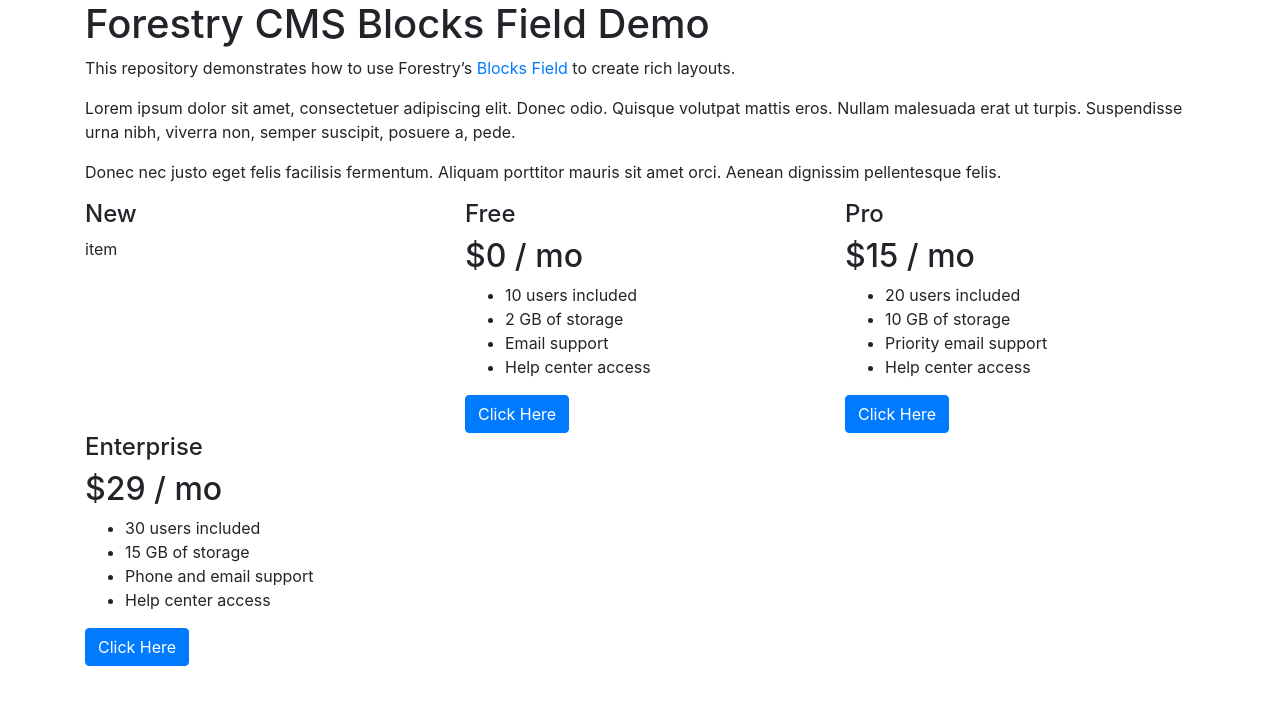
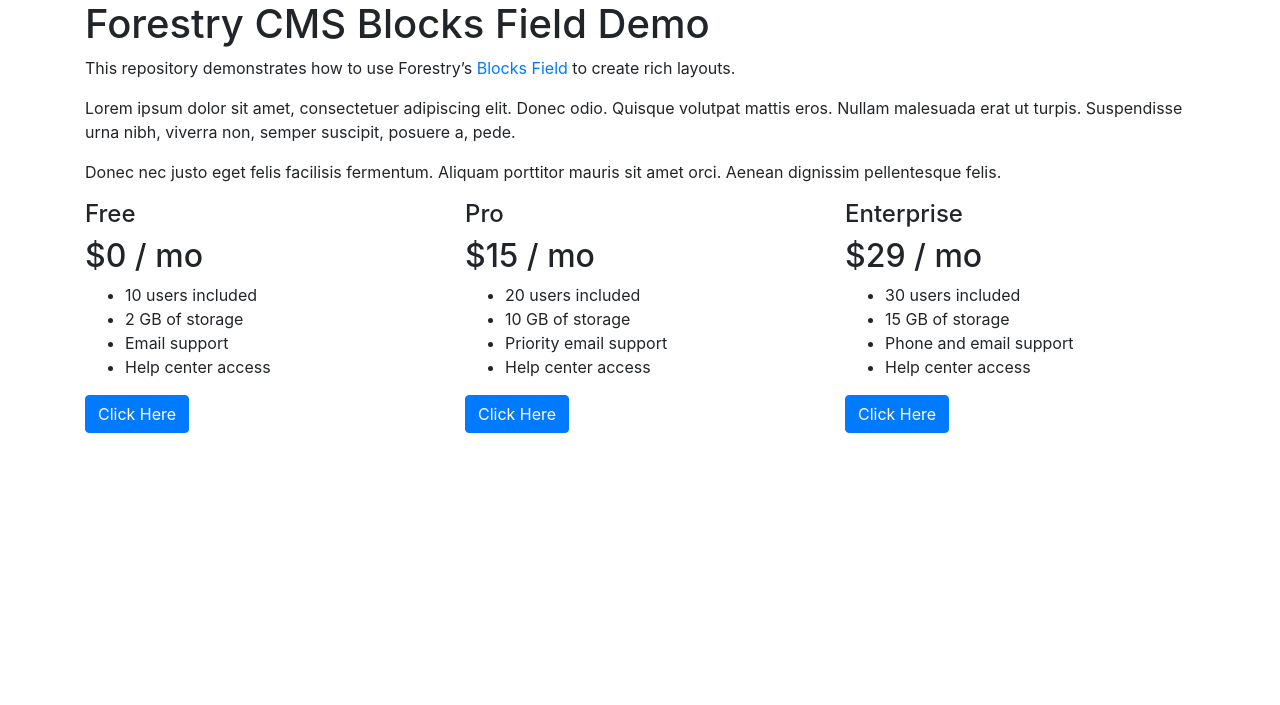
Before and after one commit to stevepolitodesign/forestry-cms-blocks-field-demo, a Jekyll site: the page built from index.md, in a window 1280 px wide. Shown: the top 705 px of the page. Built offline with Jekyll 4.4.1, drawn with Linux system fonts in a browser that asks for light colours.

Commit message:
Update from Forestry.io Steve Polito Design updated index.md

```diff
--- a/index.md
+++ b/index.md
@@ -10,8 +10,6 @@ page_sections:
     Donec nec justo eget felis facilisis fermentum. Aliquam porttitor mauris sit amet orci. Aenean dignissim pellentesque felis.
 - template: highlights
   highlights:
-  - headline: New
-    description: item
   - headline: Free
     description: |-
       ## $0 / mo
```
